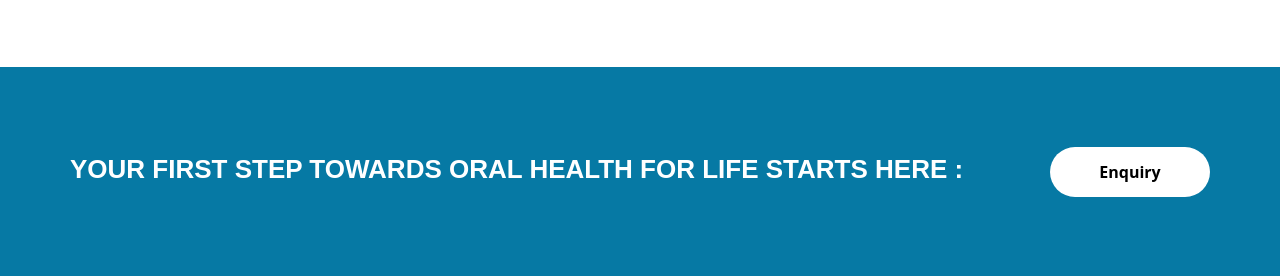
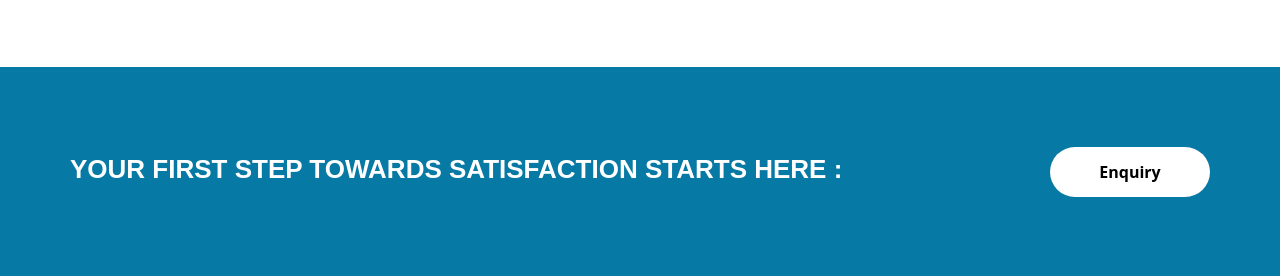
Before and after one commit to Cerebralhub/numelec, a plain HTML site: page contact_us.html in a window 1280 px wide. Shown: the part 1958-2234 px from the top of the page. Drawn offline with Linux system fonts and the light colour scheme; some packages are replaced by stand-ins of ours; a web font is replaced by a local one.

Commit message:
changed text

```diff
--- a/contact_us.html
+++ b/contact_us.html
@@ -364,7 +364,7 @@ Purchase:
             <div class="row">
                 <div class="col-lg-10 col-md-10 col-sm-12 col-xs-12">
                     <div class="newsletter_text wow fadeOut" data-wow-delay="0.5s">
-                        <h3>Your First Step Towards Oral Health For Life Starts Here :</h3>
+                        <h3>Your First Step Towards Satisfaction Starts Here :</h3>
                     </div>
                 </div>
                 <div class="col-lg-2 col-md-2 col-sm-12 col-xs-12">
```
